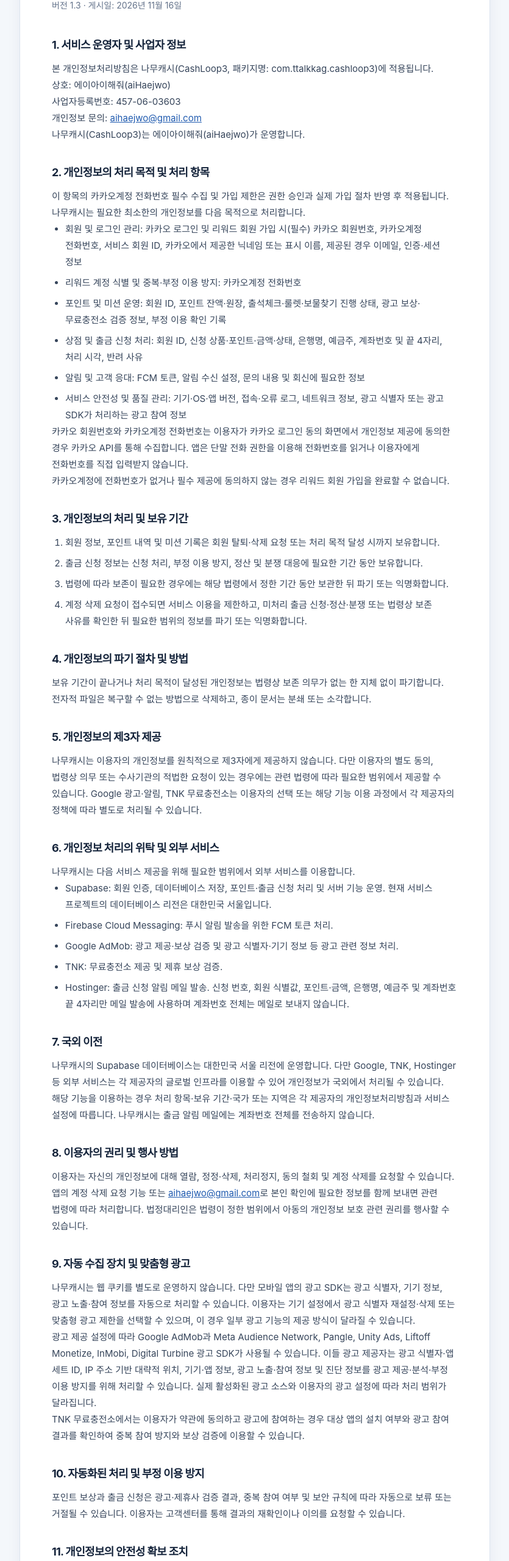
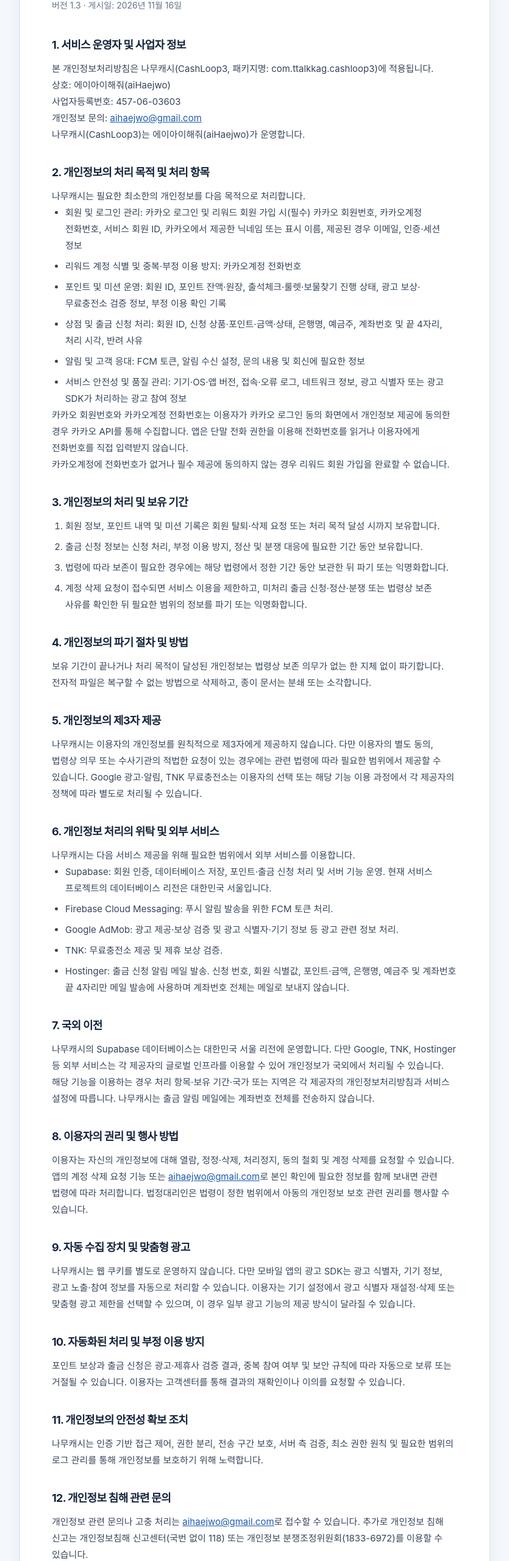
Before and after one commit to aiHaejwo/aihaejwo.github.io, a plain HTML site: page www/ttalkkag/privacy_policy_loop3.html in a window 1280 px wide. Shown: the part 240-2800 px from the top of the page at 61% size, without its empty margins (222-1057 px from the left). Drawn offline with Linux system fonts and the light colour scheme.

Commit message:
Mirror CashLoop6 privacy policy text for four apps

```diff
--- a/www/ttalkkag/privacy_policy_loop3.html
+++ b/www/ttalkkag/privacy_policy_loop3.html
@@ -113,7 +113,6 @@
 
         <section>
           <h2>2. 개인정보의 처리 목적 및 처리 항목</h2>
-          <p>이 항목의 카카오계정 전화번호 필수 수집 및 가입 제한은 권한 승인과 실제 가입 절차 반영 후 적용됩니다.</p>
           <p>나무캐시는 필요한 최소한의 개인정보를 다음 목적으로 처리합니다.</p>
           <ul>
             <li>회원 및 로그인 관리: 카카오 로그인 및 리워드 회원 가입 시(필수) 카카오 회원번호, 카카오계정 전화번호, 서비스 회원 ID, 카카오에서 제공한 닉네임 또는 표시 이름, 제공된 경우 이메일, 인증·세션 정보</li>
@@ -165,15 +164,13 @@
         </section>
 
         <section>
-          <h2 id="account-deletion">8. 이용자의 권리 및 행사 방법</h2>
+          <h2>8. 이용자의 권리 및 행사 방법</h2>
           <p>이용자는 자신의 개인정보에 대해 열람, 정정·삭제, 처리정지, 동의 철회 및 계정 삭제를 요청할 수 있습니다. 앱의 계정 삭제 요청 기능 또는 <a href="mailto:aihaejwo@gmail.com">aihaejwo@gmail.com</a>로 본인 확인에 필요한 정보를 함께 보내면 관련 법령에 따라 처리합니다. 법정대리인은 법령이 정한 범위에서 아동의 개인정보 보호 관련 권리를 행사할 수 있습니다.</p>
         </section>
 
         <section>
           <h2>9. 자동 수집 장치 및 맞춤형 광고</h2>
           <p>나무캐시는 웹 쿠키를 별도로 운영하지 않습니다. 다만 모바일 앱의 광고 SDK는 광고 식별자, 기기 정보, 광고 노출·참여 정보를 자동으로 처리할 수 있습니다. 이용자는 기기 설정에서 광고 식별자 재설정·삭제 또는 맞춤형 광고 제한을 선택할 수 있으며, 이 경우 일부 광고 기능의 제공 방식이 달라질 수 있습니다.</p>
-          <p>광고 제공 설정에 따라 Google AdMob과 Meta Audience Network, Pangle, Unity Ads, Liftoff Monetize, InMobi, Digital Turbine 광고 SDK가 사용될 수 있습니다. 이들 광고 제공자는 광고 식별자·앱 세트 ID, IP 주소 기반 대략적 위치, 기기·앱 정보, 광고 노출·참여 정보 및 진단 정보를 광고 제공·분석·부정 이용 방지를 위해 처리할 수 있습니다. 실제 활성화된 광고 소스와 이용자의 광고 설정에 따라 처리 범위가 달라집니다.</p>
-          <p>TNK 무료충전소에서는 이용자가 약관에 동의하고 광고에 참여하는 경우 대상 앱의 설치 여부와 광고 참여 결과를 확인하여 중복 참여 방지와 보상 검증에 이용할 수 있습니다.</p>
         </section>
 
         <section>
```
Also changed, not shown: www/ttalkkag/privacy_policy_loop4.html (+1 -4 lines), www/ttalkkag/privacy_policy_loop7.html (+1 -2 lines), www/ttalkkag/privacy_policy_loop8.html (+1 -2 lines).
